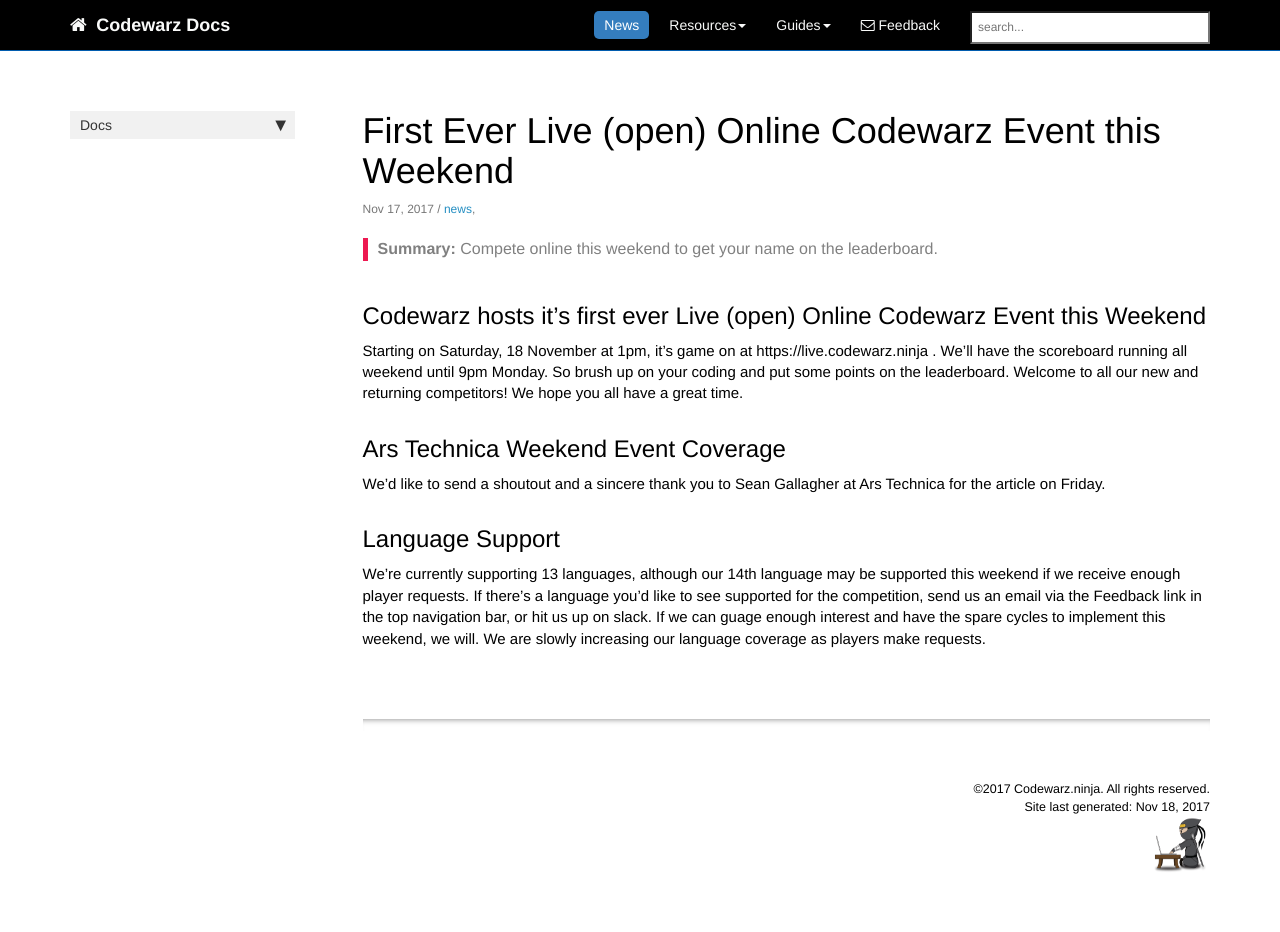
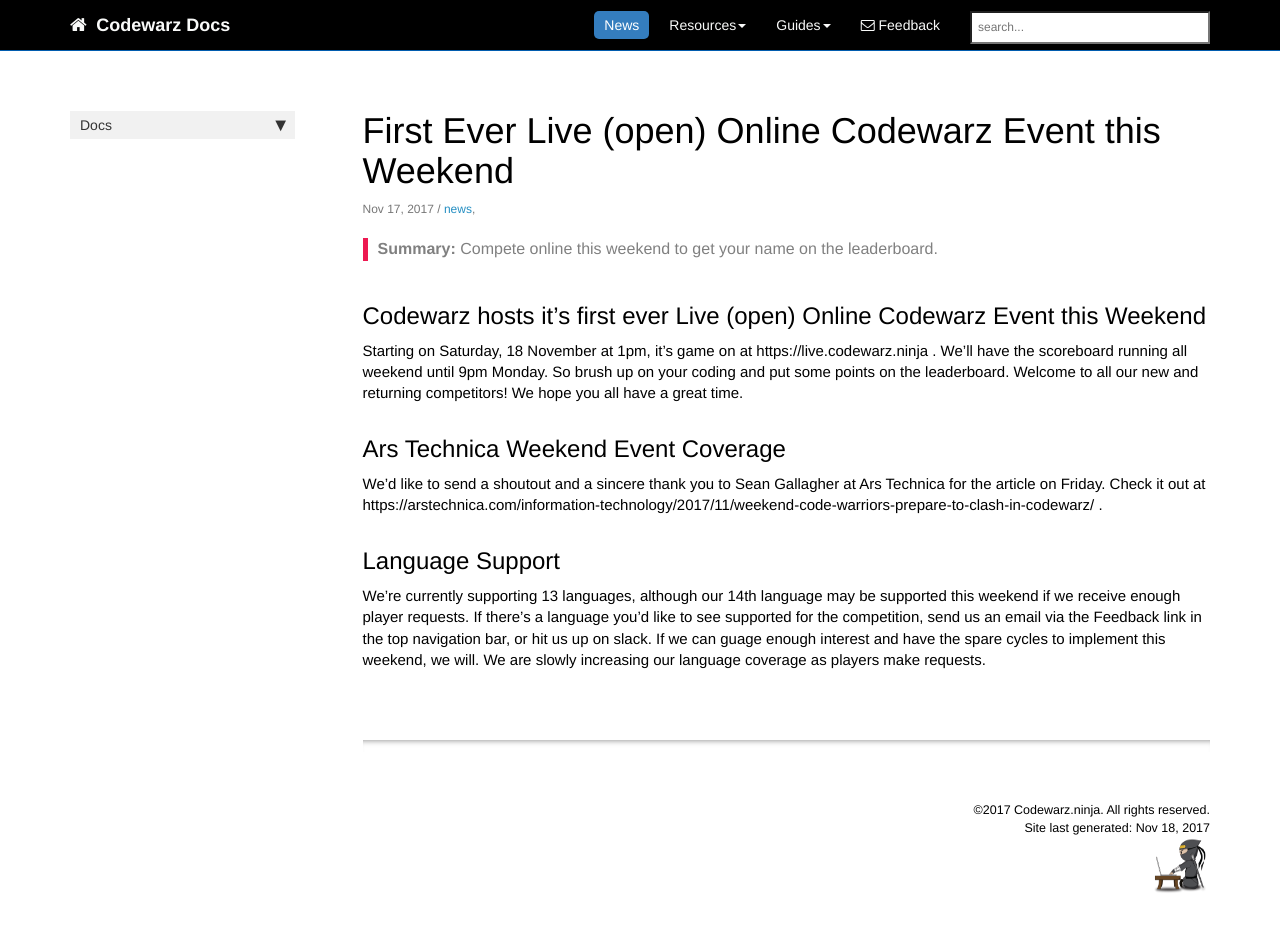
Before and after one commit to codewarz-ninja/runcode-docs.github.io, a Jekyll site: the page built from _posts/2017-11-17-news-post-20171117.md, in a window 1280 px wide and 958 px high. Shown: the top 932 px of the window. Built offline with Jekyll 4.4.1, drawn with Linux system fonts in a browser that asks for light colours; nearby versions of some CDN libraries; comment, search, counter and statistics services are not loaded.

Commit message:
minor adjustments to news article

```diff
--- a/_posts/2017-11-17-news-post-20171117.md
+++ b/_posts/2017-11-17-news-post-20171117.md
@@ -12,7 +12,7 @@ Starting on Saturday, 18 November at 1pm, it's game on at https://live.codewarz.
 
 ## Ars Technica Weekend Event Coverage
 
-We'd like to send a shoutout and a sincere thank you to Sean Gallagher at Ars Technica for the article on Friday.
+We'd like to send a shoutout and a sincere thank you to Sean Gallagher at Ars Technica for the article on Friday. Check it out at https://arstechnica.com/information-technology/2017/11/weekend-code-warriors-prepare-to-clash-in-codewarz/ .
 
 ## Language Support
 
```
Also changed, not shown: other parts of _posts/2017-11-17-news-post-20171117.md (+1 -1 lines).
